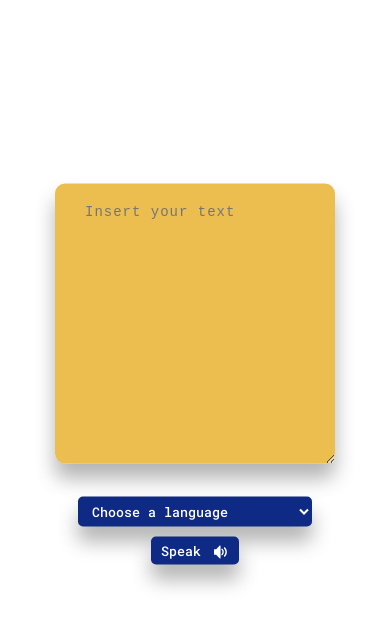
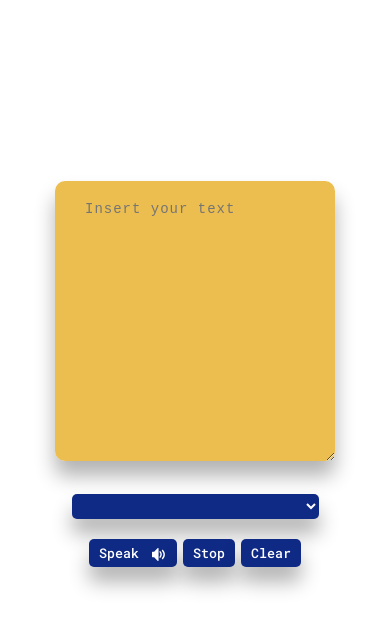
Before and after one commit to wessam-m-elsheikh/Speach-generator, a plain HTML site: page index.html in a window 390 px wide. Shown: the part 43-672 px from the top of the page. Drawn offline with Linux system fonts and the light colour scheme.

Commit message:
javascript final

```diff
--- a/index.html
+++ b/index.html
@@ -24,15 +24,17 @@
           placeholder="Insert your text"
         ></textarea>
         <div class="lang | flex">
-          <select>
-            <option value="">Choose a language</option>
-          </select>
-          <button>
-            Speak
-            <svg class="mic">
-              <use href="./imgs/symbol-defs.svg#icon-volume-medium"></use>
-            </svg>
-          </button>
+          <select></select>
+          <div class="btns">
+            <button class="speak">
+              Speak
+              <svg class="mic">
+                <use href="./imgs/symbol-defs.svg#icon-volume-medium"></use>
+              </svg>
+            </button>
+            <button class="stop">Stop</button>
+            <button class="clear">Clear</button>
+          </div>
         </div>
       </fieldset>
     </main>
--- a/index.js
+++ b/index.js
@@ -3,11 +3,18 @@
 const body = document.querySelector("body");
 const themeIcon = document.querySelector(".theme");
 const logo = document.querySelector(".logo img");
+const speak = document.querySelector(".speak");
+const stop = document.querySelector(".stop");
+const clear = document.querySelector(".clear");
+const textArea = document.querySelector("textarea");
+const selectVoices = document.querySelector("select");
 
+// change theme
 themeIcon.addEventListener("click", function (e) {
+  // toggle class with color changes
   body.classList.toggle("dark-theme");
-  console.log(logo.getAttribute("src"));
 
+  // change sun and moon SVGs
   const icon = e.currentTarget.children[0];
   let iconHref = icon.href;
   if (iconHref.baseVal === "./imgs/symbol-defs.svg#icon-sun") {
@@ -16,9 +23,44 @@ themeIcon.addEventListener("click", function (e) {
     iconHref.baseVal = "./imgs/symbol-defs.svg#icon-sun";
   }
 
+  // change logo icon
   if (logo.getAttribute("src") === "./imgs/logo-blue.png") {
     logo.setAttribute("src", "./imgs/logo-white.png");
   } else {
     logo.setAttribute("src", "./imgs/logo-blue.png");
   }
 });
+
+// generate speach
+
+let speech = new SpeechSynthesisUtterance();
+let voices = [];
+
+// add available voices to select options
+window.speechSynthesis.onvoiceschanged = function () {
+  voices = window.speechSynthesis.getVoices();
+  // use first voice by default
+  speech.voice = voices[0];
+  console.log(voices[0]);
+
+  voices.forEach((voice, i) => {
+    selectVoices.options[i] = new Option(voice.name, i);
+  });
+};
+
+// changing voice when changing option
+selectVoices.addEventListener("change", function () {
+  speech.voice = voices[selectVoices.value];
+});
+
+// speack when pressing speak btn
+speak.addEventListener("click", function () {
+  speech.text = textArea.value;
+  window.speechSynthesis.speak(speech);
+});
+
+// stop speaking when stop is pressed
+stop.addEventListener("click", () => window.speechSynthesis.cancel());
+
+// clear textarea when clear is pressed
+clear.addEventListener("click", () => (textArea.value = ""));
--- a/styles.css
+++ b/styles.css
@@ -90,6 +90,8 @@ textarea {
 
 .lang {
   padding: 1rem;
+  gap: 1rem;
+  flex-direction: column;
 }
 
 select,
@@ -105,7 +107,8 @@ button {
 }
 
 select {
-  width: 70%;
+  width: 95%;
+  margin-bottom: 1rem;
 }
 button:hover {
   background-color: #e3b64f;
@@ -140,11 +143,8 @@ button:focus {
     font-size: 1.4rem;
   }
 
-  .lang {
-    flex-direction: column;
-    gap: 1rem;
-  }
   select {
-    width: 90%;
+    font-size: 1rem !important;
+    /* overflow: hidden; */
   }
 }
```
